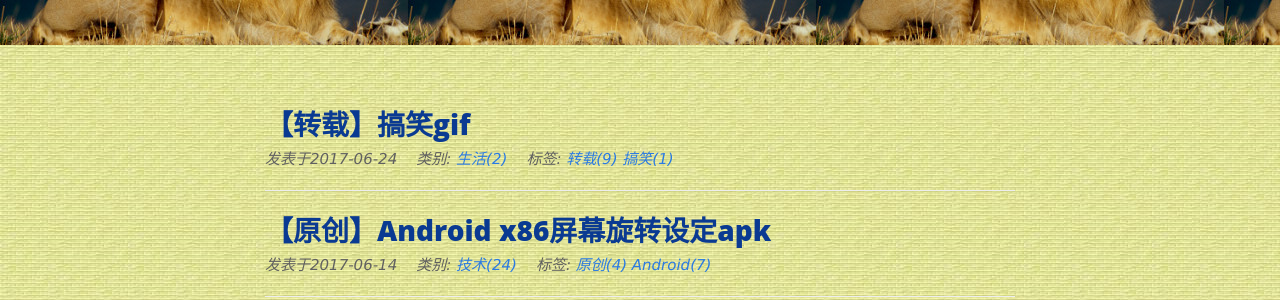
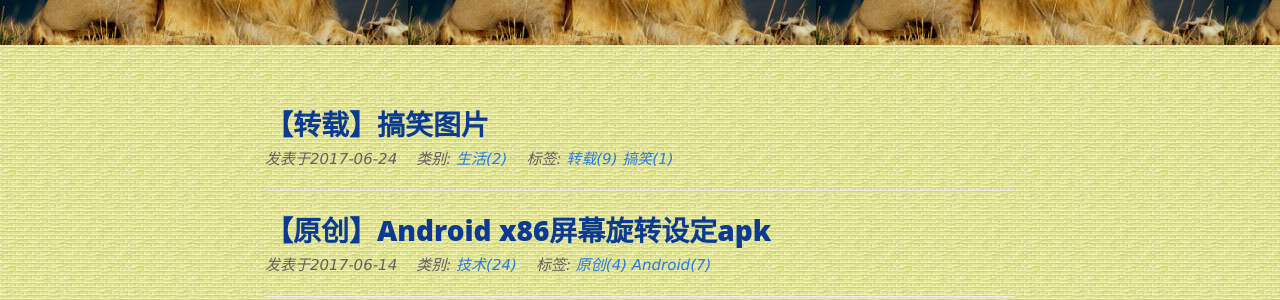
Before and after one commit to cleanli/cleanhome, a Jekyll site: the page built from index.html, in a window 1280 px wide and 900 px high. Shown: the part 168-468 px from the top of the window. Built offline with Jekyll 4.4.1, drawn with Linux system fonts in a browser that asks for light colours; the list of posts is cut into pages by our own code.

Commit message:
update funning

```diff
--- a/_posts/2017-06-25-funning.md
+++ b/_posts/2017-06-25-funning.md
@@ -1,12 +1,13 @@
 ---
 layout:     post
-title:      "【转载】搞笑gif"
+title:      "【转载】搞笑图片"
 date:       2017-06-25 07:36:36 +0800
 categories: 生活
 tags: ["转载","搞笑"]
 ---
 收集了一些搞笑的gif图片。
 
+双人“跳蚤”
 <img alt="Picture" src="{{ site.baseurl }}/img/funning/funning1.gif">
 
 动物也会模仿
```
